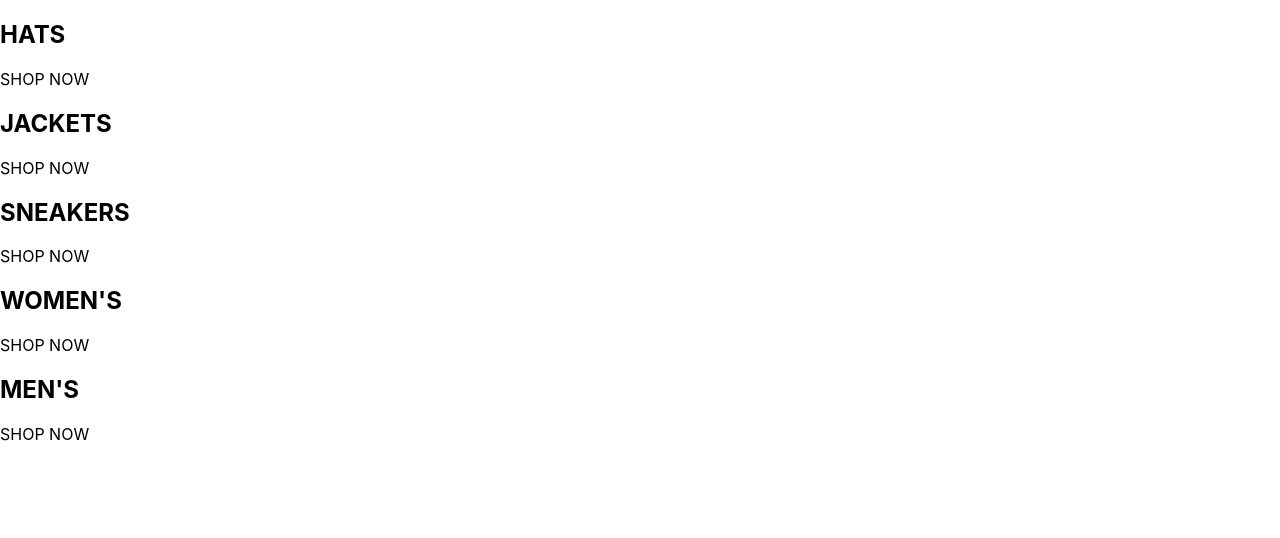
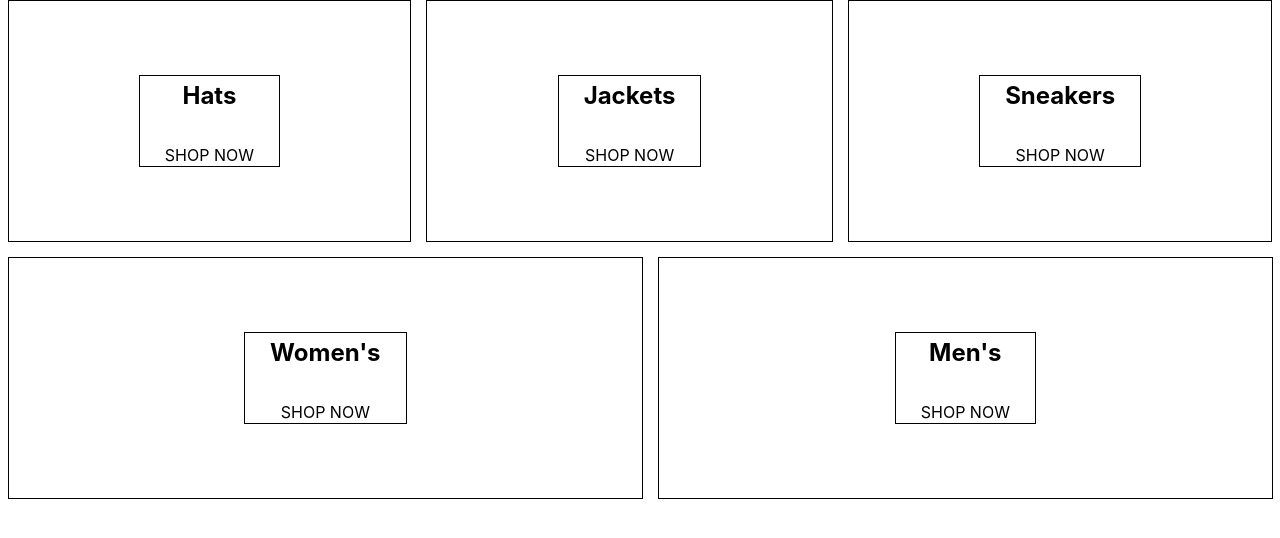
Before and after one commit to zur11/crwn-capstone, a React (Create React App) app: page / in a window 1280 px wide. Shown: the top 538 px of the page. Built offline with nearby package versions, Linux system fonts and the light colour scheme.

Commit message:
2 Renamed & Refactored All basics S5 V86/87

```diff
--- a/src/App.js
+++ b/src/App.js
@@ -5,45 +5,46 @@
 import HomePage from './homepage.component';
 */
 
+import './categories.styles.scss';
+
 const App = () => {
+
+  const categories = [
+    {
+      id: 1,
+      title: 'Hats',
+    },
+    {
+      id: 2,
+      title: 'Jackets',
+    },
+    {
+      id: 3,
+      title: 'Sneakers',
+    },
+    {
+      id: 4,
+      title: "Women's",
+    },
+    {
+      id: 5,
+      title: "Men's",
+    },
+  ]
+
   return (
     <div className="categories-container">
-            <div className="category-container">
-            {/* <img /> */}
-                <div className="category-body-container">
-                    <h2 className="title">HATS</h2>
-                    <span className="subtitle">SHOP NOW</span>
-                </div>
-            </div>
-            <div className="category-container">
-            {/* <img /> */}
-                <div className="category-body-container">
-                    <h2 className="title">JACKETS</h2>
-                    <span className="subtitle">SHOP NOW</span>
-                </div>
-            </div>
-            <div className="category-container">
-            {/* <img /> */}
-                <div className="category-body-container">
-                    <h2 className="title">SNEAKERS</h2>
-                    <span className="subtitle">SHOP NOW</span>
-                </div>
-            </div>
-            <div className="category-container">
-            {/* <img /> */}
-                <div className="category-body-container">
-                    <h2 className="title">WOMEN'S</h2>
-                    <span className="subtitle">SHOP NOW</span>
-                </div>
-            </div>
-            <div className="category-container">
-            {/* <img /> */}
-                <div className="category-body-container">
-                    <h2 className="title">MEN'S</h2>
-                    <span className="subtitle">SHOP NOW</span>
-                </div>
+
+      {categories.map(({title, id}) => (
+        <div key={id} className="category-container">
+        <div className="background-image" />
+            <div className="category-body-container">
+                <h2>{title}</h2>
+                <p>SHOP NOW</p>
             </div>
         </div>
+      ))}
+    </div>
   );
 }
 
--- a/src/homepage.styles.scss
+++ b/src/categories.styles.scss
@@ -1,10 +1,3 @@
-.homepage {
-  display: flex;
-  flex-direction: column;
-  align-items: center;
-  padding: 20px 80px;
-}
-
 .categories-container {
   width: 100%;
   display: flex;
```
